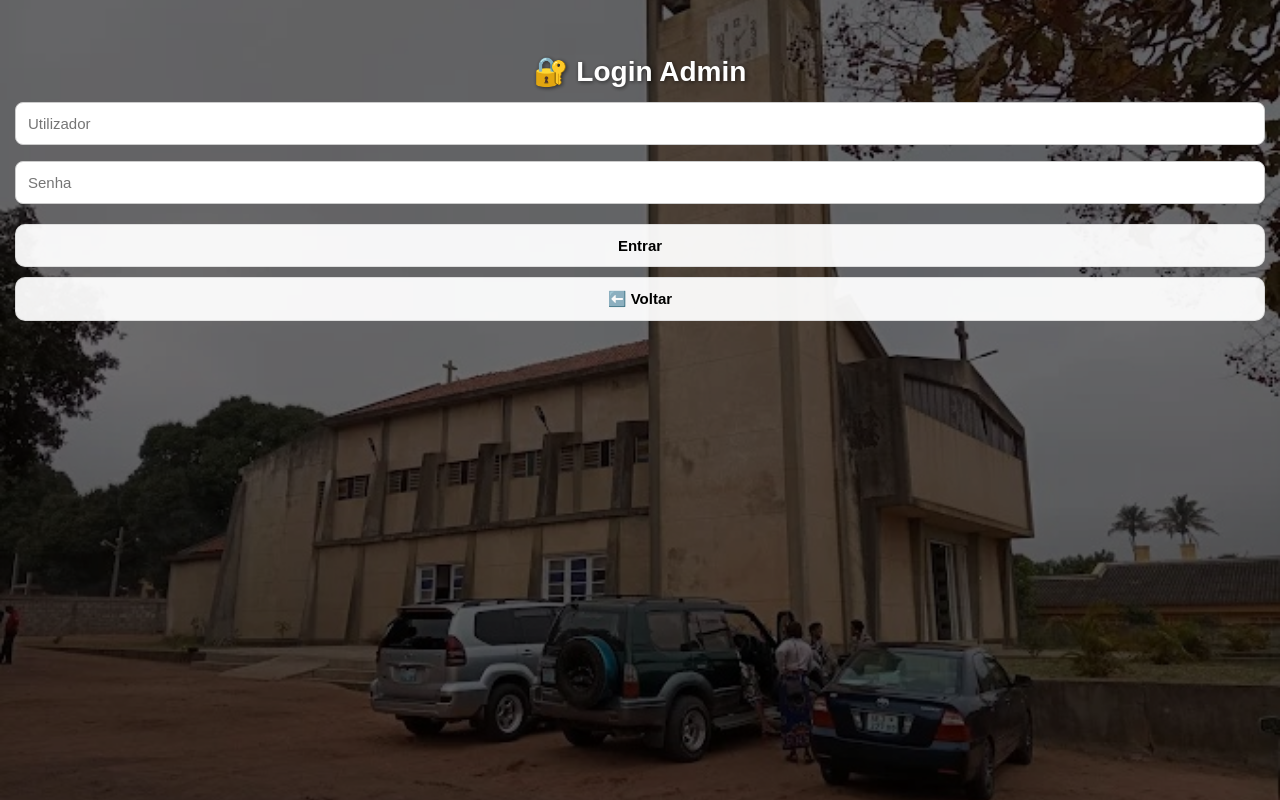
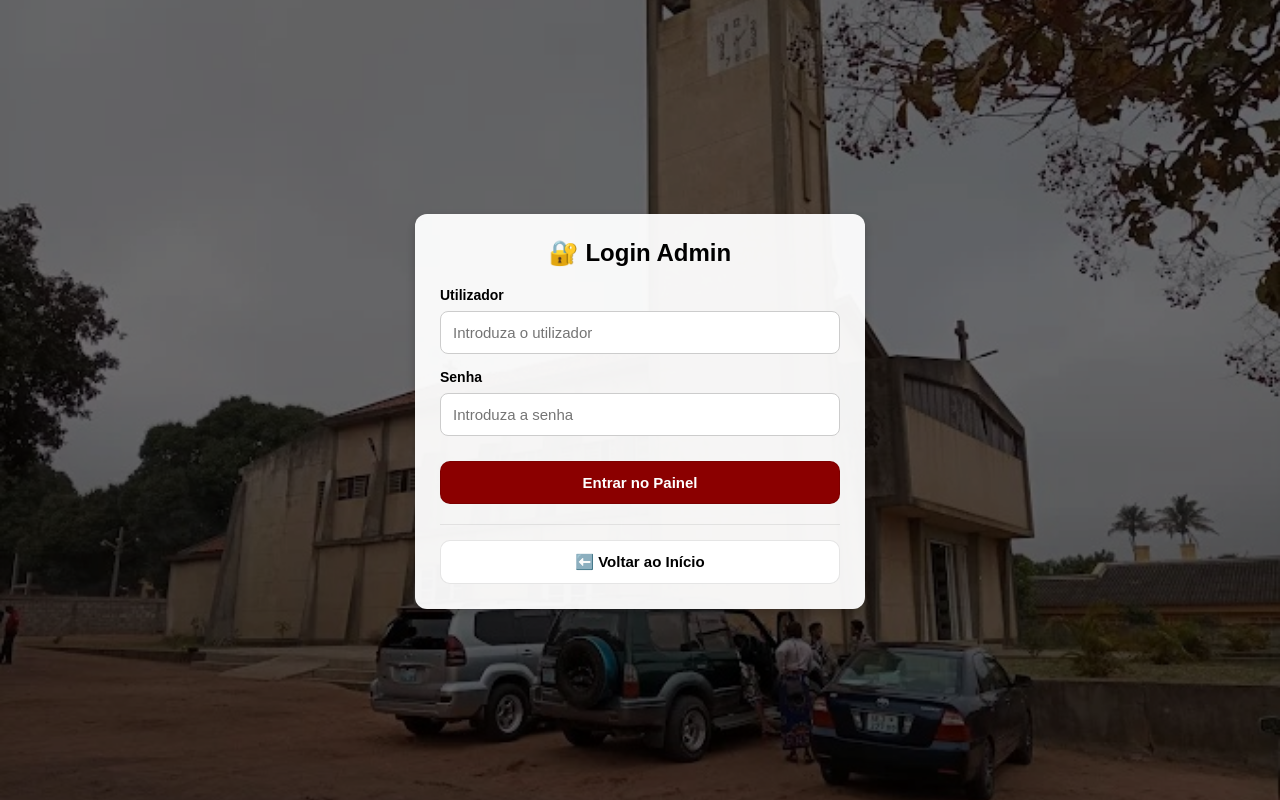
Before and after one commit to FSavel/sao-miguel-digital, a Flask app: page /login in a window 1280 px wide. Run offline with Flask 3, Linux system fonts and the light colour scheme; parts of the project's set-up code (start-up, migrations or seed data) failed here and were passed over.

Commit message:
Update login.html

```diff
--- a/templates/login.html
+++ b/templates/login.html
@@ -1,50 +1,69 @@
 <!DOCTYPE html>
 <html lang="pt">
 <head>
-
     <meta charset="UTF-8">
-
     <meta name="viewport" content="width=device-width, initial-scale=1.0">
-
     <title>Login Admin</title>
-
-    <link rel="stylesheet"
-          href="{{ url_for('static', filename='style.css') }}">
-
+    <link rel="stylesheet" href="{{ url_for('static', filename='style.css') }}">
 </head>
-
 <body>
 
-<div class="overlay">
+<div class="overlay" style="display: flex; align-items: center; justify-content: center;">
 
-    <div class="login-wrapper">
+    <div class="container" style="max-width: 450px; width: 100%;">
 
-        <div class="login-card">
+        <div class="card" style="padding: 25px; box-shadow: var(--sombra-media);">
 
-            <h1 class="titulo-principal">
+            <!-- =========================
+                 TÍTULO DO PAINEL
+            ========================= -->
+            <h1 class="titulo-principal" style="color: black; margin-bottom: 20px; font-size: 24px; text-shadow: none;">
                 🔐 Login Admin
             </h1>
 
-            <form method="POST" class="login-form">
+            <!-- =========================
+                 MENSAGENS DE ALERTA (FLASH)
+            ========================= -->
+            {% with messages = get_flashed_messages(with_categories=true) %}
+                {% if messages %}
+                    {% for category, message in messages %}
+                        <div style="background-color: #f8d7da; color: #721c24; padding: 10px 12px; border-radius: 8px; margin-bottom: 15px; font-size: 14px; text-align: center; border: 1px solid #f5c6cb; font-weight: bold;">
+                            ⚠️ {{ message }}
+                        </div>
+                    {% endfor %}
+                {% endif %}
+            {% endwith %}
 
+            <!-- =========================
+                 FORMULÁRIO DE ACESSO
+            ========================= -->
+            <form method="POST">
+
+                <label style="font-weight: bold; font-size: 14px; display: block; text-align: left; margin-bottom: 2px;">Utilizador</label>
                 <input type="text"
                        name="username"
-                       placeholder="Utilizador"
+                       placeholder="Introduza o utilizador"
                        required>
 
+                <label style="font-weight: bold; font-size: 14px; display: block; text-align: left; margin-bottom: 2px; margin-top: 5px;">Senha</label>
                 <input type="password"
                        name="password"
-                       placeholder="Senha"
+                       placeholder="Introduza a senha"
                        required>
 
-                <button type="submit" class="botao">
-                    Entrar
+                <button type="submit" class="botao botao-pdf" style="margin-top: 15px;">
+                    Entrar no Painel
                 </button>
 
             </form>
 
-            <a href="/" class="botao voltar-btn">
-                ⬅️ Voltar
+            <div style="border-bottom: 1px solid rgba(0,0,0,0.08); margin: 20px 0 15px 0;"></div>
+
+            <!-- =========================
+                 NAVEGAÇÃO
+            ========================= -->
+            <a href="/" class="botao" style="margin-top: 0;">
+                ⬅️ Voltar ao Início
             </a>
 
         </div>
```
